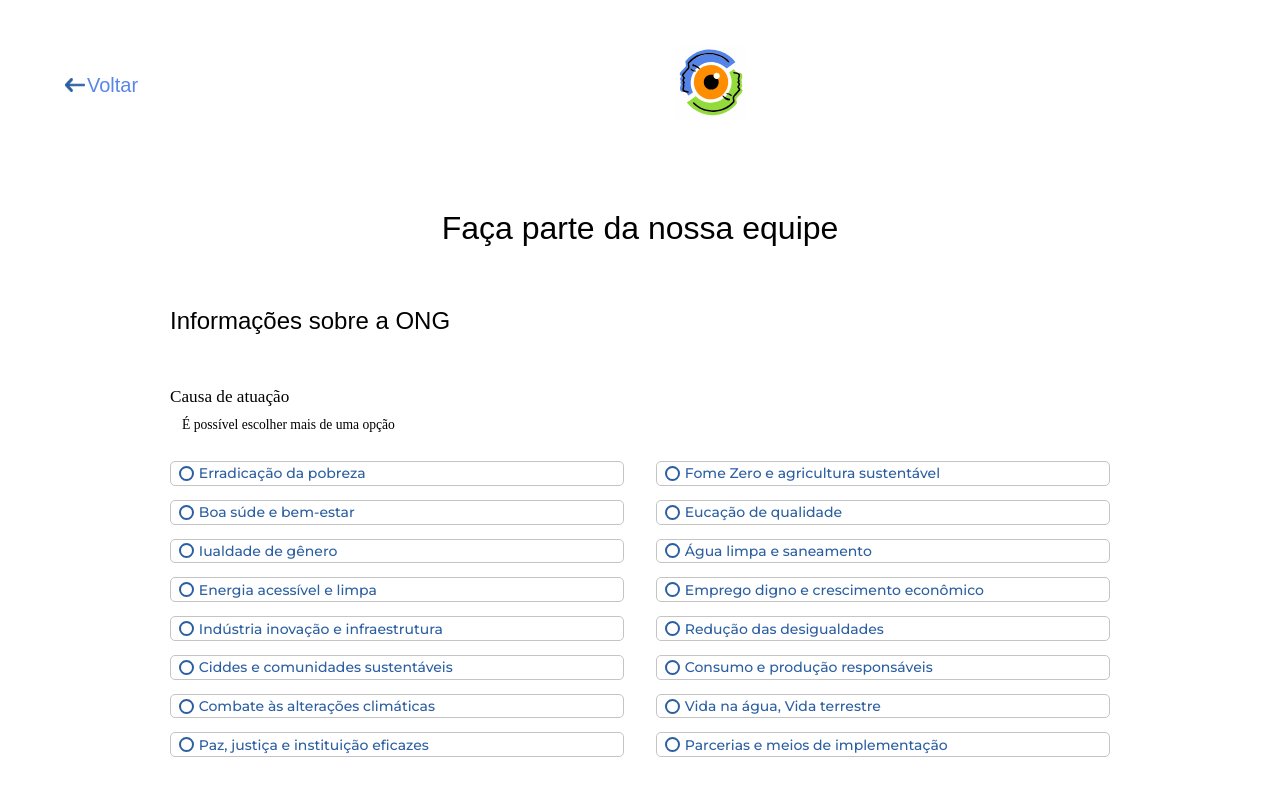
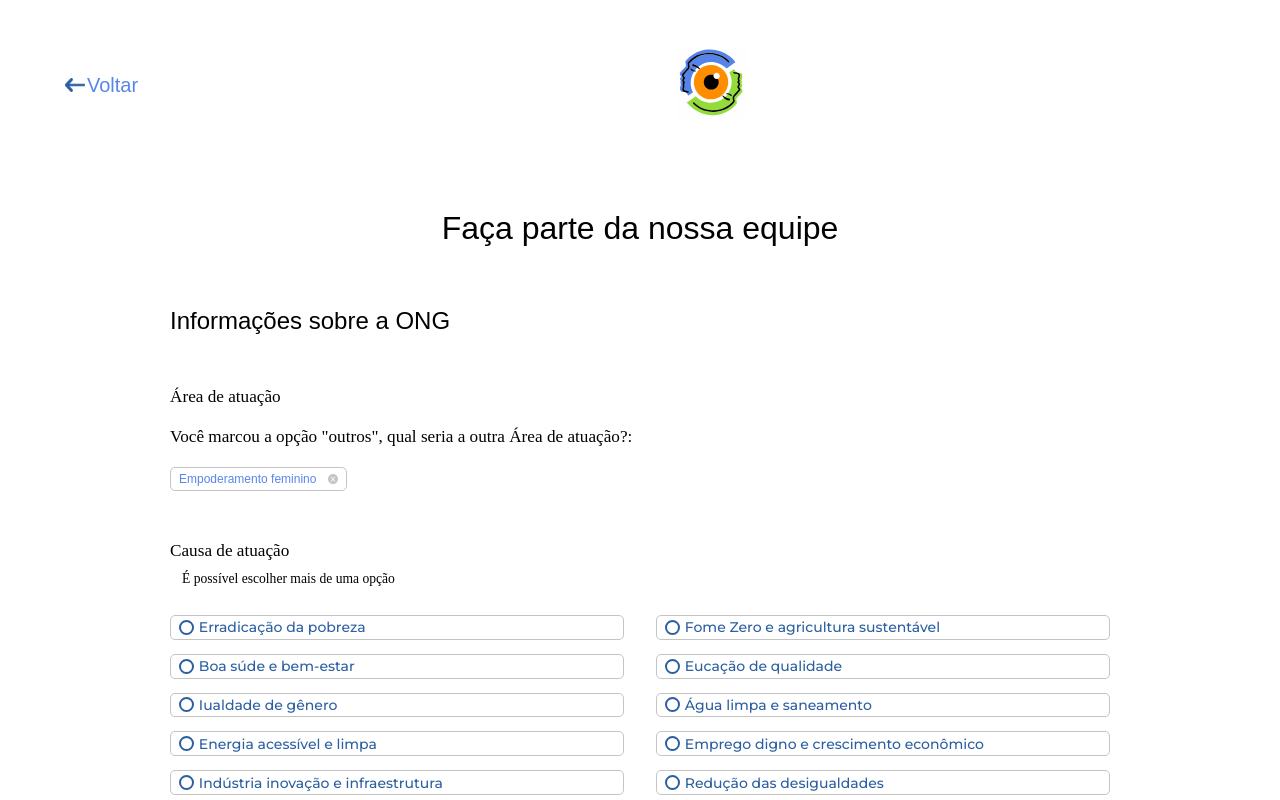
Before and after one commit to EstudioVnW/vision, a React (Create React App) app: page /cadastro-das-causas in a window 1280 px wide. Shown: the top 800 px of the page. Built offline with nearby package versions, Linux system fonts and the light colour scheme; a web font is replaced by a local one.

Commit message:
causes form screen

```diff
--- a/src/pages/Onboarding/CauseAndPeopleProfileFormScreen/index.js
+++ b/src/pages/Onboarding/CauseAndPeopleProfileFormScreen/index.js
@@ -123,7 +123,7 @@ const CauseAndPeopleProfileFormScreen = () => {
        <Header />
      <S.Main>
         <Title />
-        {/* {renderOccupationArea()} */}
+        {renderOccupationArea()}
         {renderCausesOfActing()}
         {renderAssistedNumbers()}
         {/* {renderGenderOfPeople()}
```
